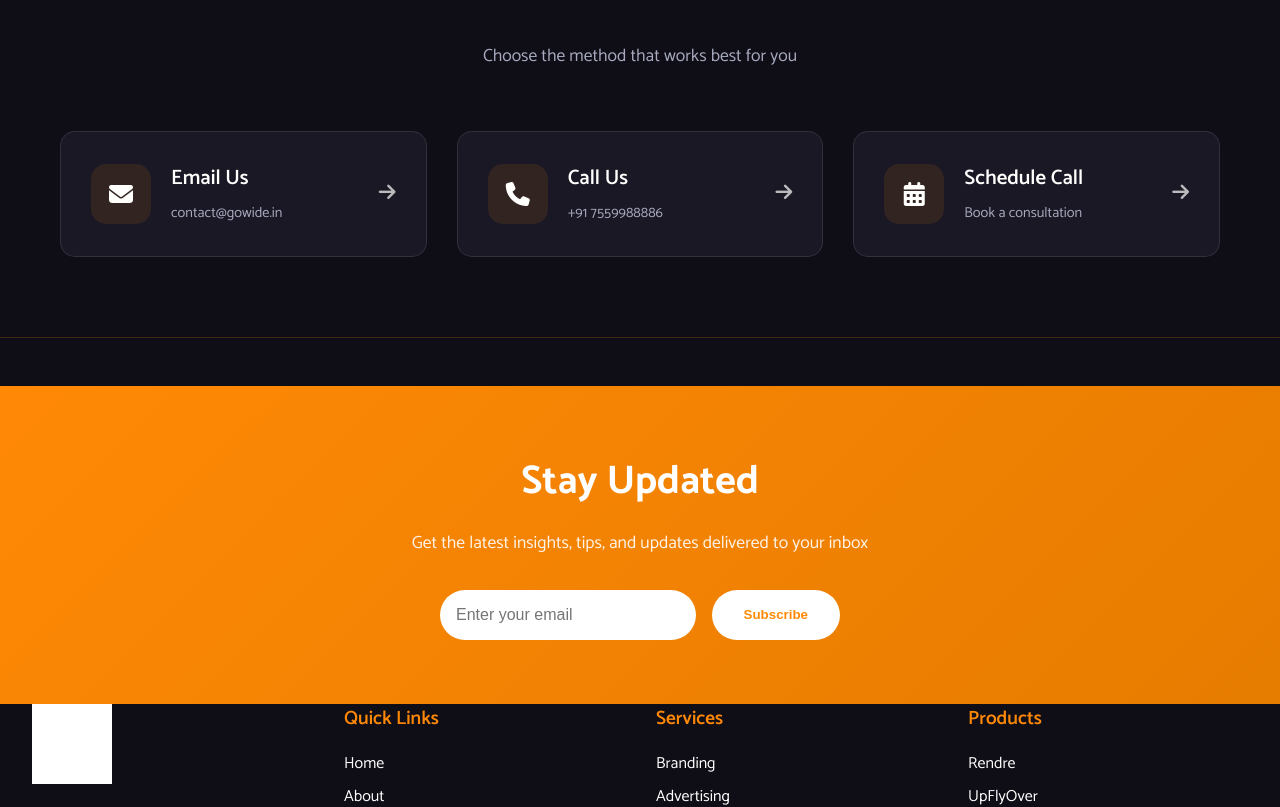
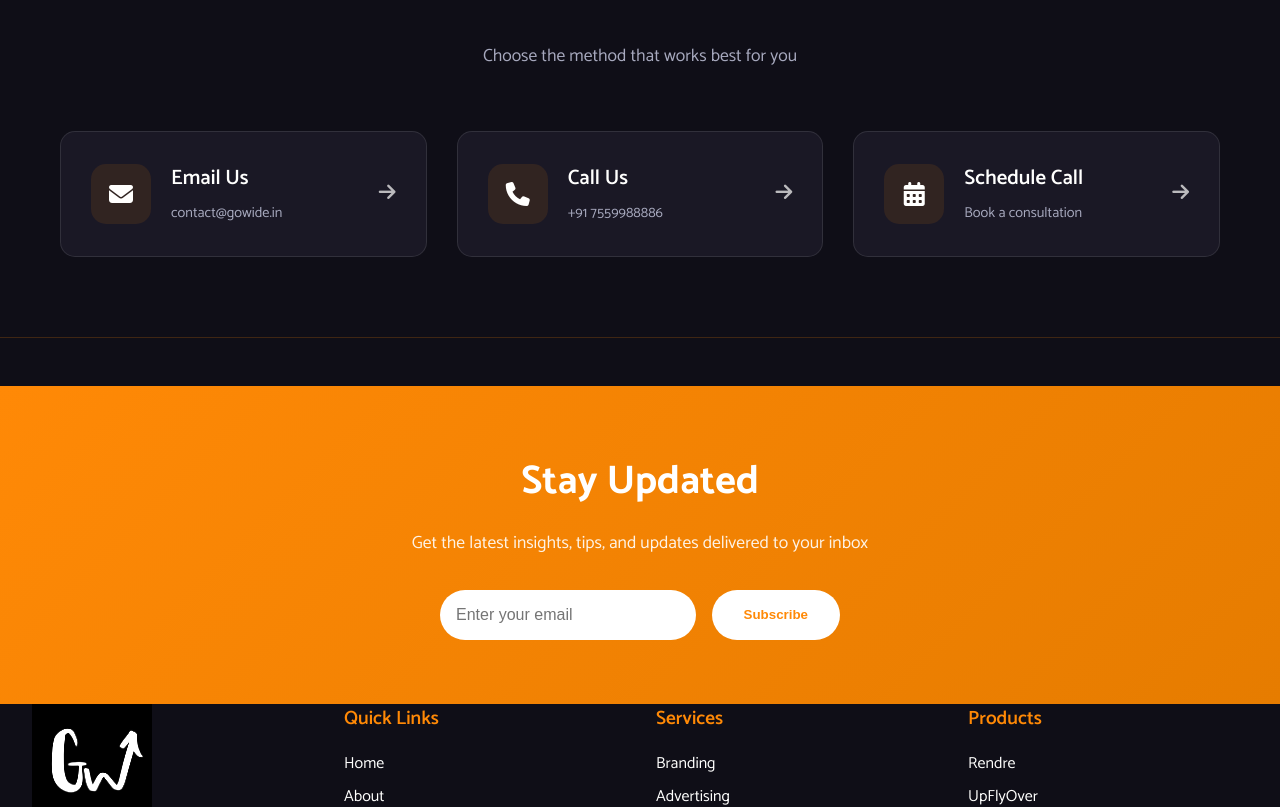
Before and after one commit to gowidebs/gowide-website, a React (Create React App) app: page /contact in a window 1280 px wide. Shown: the part 3563-4370 px from the top of the page. Built offline with nearby package versions, Linux system fonts and the light colour scheme.

Commit message:
Make footer logo bigger and fix dark mode colors

```diff
--- a/src/styles/GlobalStyles.js
+++ b/src/styles/GlobalStyles.js
@@ -808,13 +808,14 @@ export const MainFooter = styled.footer`
       margin-bottom: 1rem;
 
       img {
-        height: 80px;
+        height: 120px;
         width: auto;
         transition: all 0.3s ease;
-        filter: brightness(0) invert(1);
+        filter: invert(1) brightness(2);
+        background: transparent;
 
         body.light-theme & {
-          filter: brightness(0) invert(0);
+          filter: invert(0) brightness(1);
         }
 
         &:hover {
@@ -822,7 +823,11 @@ export const MainFooter = styled.footer`
         }
 
         @media (max-width: 480px) {
-          height: 60px;
+          height: 80px;
+        }
+
+        @media (max-width: 768px) {
+          height: 100px;
         }
       }
 
```
